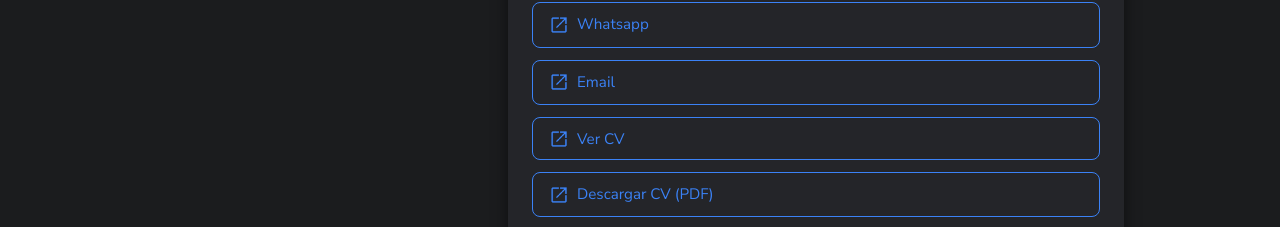
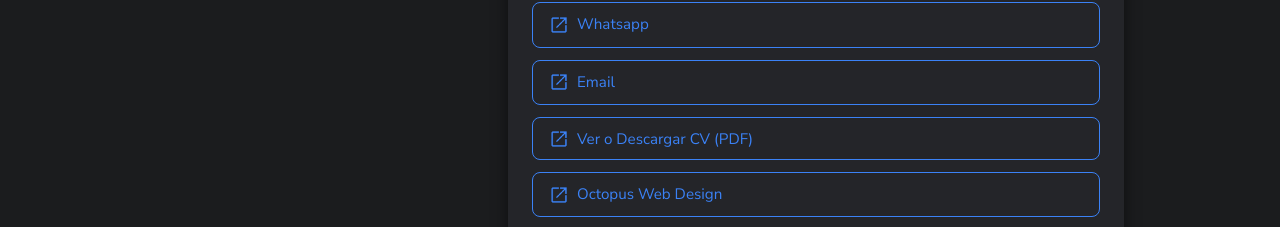
Before and after one commit to GABRIEL3503/portfolio-web, a plain HTML site: page index.html in a window 1280 px wide. Shown: the part 712-939 px from the top of the page. Drawn offline with Linux system fonts and the light colour scheme.

Commit message:
gabo commit

```diff
--- a/index.html
+++ b/index.html
@@ -353,11 +353,8 @@
           <a class="btn" href="mailto:gabriel_jm_3@hotmail.com" aria-label="Email"><img class="icon"
               src="open_in_new_33dp_3B82F6_FILL0_wght400_GRAD0_opsz40.png"  alt=""> <span>Email</span></a>
           <button  class="btn" id="openCV"><img class="icon" src="open_in_new_33dp_3B82F6_FILL0_wght400_GRAD0_opsz40.png"
-              alt=""> <span data-i18n="viewCV">Ver CV</span></button>
-          <a class="btn" href="about-me.html" download aria-label="Descargar CV"><img class="icon"
-              src="open_in_new_33dp_3B82F6_FILL0_wght400_GRAD0_opsz40.png" alt=""> <span
-              data-i18n="downloadCV">Descargar CV
-              (PDF)</span></a>
+              alt=""> <span data-i18n="viewCV">Ver o descargar CV (PDF)</span></button>
+
           <a class="btn" href="https://www.octopuswebdesign.com.ar" target="_blank" rel="noopener"
             aria-label="octopus"><img class="icon" src="open_in_new_33dp_3B82F6_FILL0_wght400_GRAD0_opsz40.png" alt="">
             <span>Octopus Web Design</span></a>
@@ -401,8 +398,7 @@
         portfolio: "Ver Portfolio de apps",
         github: "GitHub",
         phone: "Whatsapp",
-        viewCV: "Ver CV",
-        downloadCV: "Descargar CV (PDF)",
+        viewCV: "Ver o Descargar CV (PDF)",
         cvTitle: "Currículum Vitae",
         octopus: "Octopus Web Design",
 
@@ -418,8 +414,7 @@
         portfolio: "View App Portfolio",
         github: "GitHub",
         phone: "WhatsApp",
-        viewCV: "View CV",
-        downloadCV: "Download CV (PDF)",
+        viewCV: "View, Download CV (PDF)",
         cvTitle: "Curriculum Vitae",
         octopus: "Octopus Web Design",
 
```
